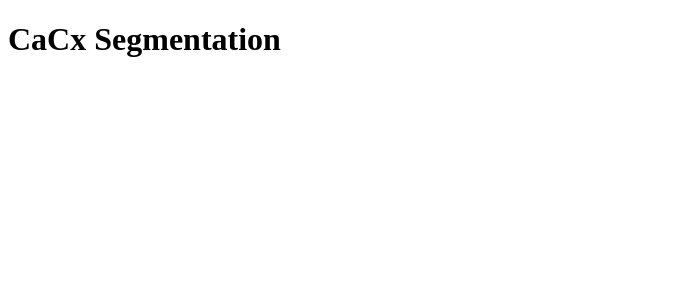
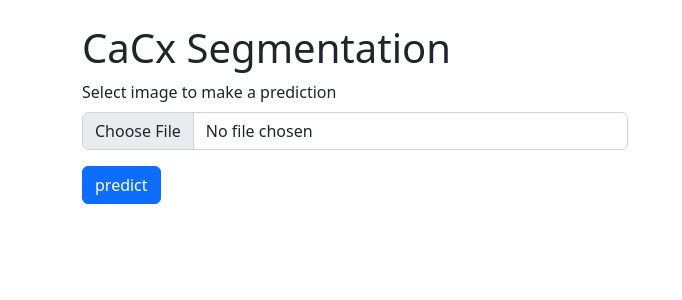
Before and after one commit to Catherinelapir/cacx-seg, a Flask app: page / in a window 1280 px wide. Shown: the top 300 px of the page, without its empty margins (0-682 px from the left). Run offline with Flask 2, Linux system fonts and the light colour scheme.

Commit message:
Creates predictor UI

```diff
--- a/templates/index.html
+++ b/templates/index.html
@@ -5,11 +5,35 @@
     <meta charset="UTF-8">
     <meta http-equiv="X-UA-Compatible" content="IE=edge">
     <meta name="viewport" content="width=device-width, initial-scale=1.0">
+    <link href="https://cdn.jsdelivr.net/npm/bootstrap@5.2.0/dist/css/bootstrap.min.css" rel="stylesheet"
+        integrity="sha384-gH2yIJqKdNHPEq0n4Mqa/HGKIhSkIHeL5AyhkYV8i59U5AR6csBvApHHNl/vI1Bx" crossorigin="anonymous">
     <title>cacx segmentation</title>
 </head>
 
 <body>
-    <h1>CaCx Segmentation</h1>
+    <div class="container mt-4">
+        <h1>CaCx Segmentation</h1>
+
+        <div class="row">
+            <div class="col-sm-6">
+                <form method="POST" action="" enctype="multipart/form-data">
+                    <div class="mb-3">
+                        <label for="formFile" class="form-label">Select image to make a prediction</label>
+                        <input class="form-control" type="file" id="formFile" name="image">
+                    </div>
+                    <button class="btn btn-primary" type="submit">predict</button>
+                </form>
+            </div>
+            <div class="col-sm-6">
+                {% if image %}
+                <img src="{{image_url}}" alt="">
+                {% endif %}
+            </div>
+        </div>
+    </div>
+    <script src="https://cdn.jsdelivr.net/npm/bootstrap@5.2.0/dist/js/bootstrap.bundle.min.js"
+        integrity="sha384-A3rJD856KowSb7dwlZdYEkO39Gagi7vIsF0jrRAoQmDKKtQBHUuLZ9AsSv4jD4Xa"
+        crossorigin="anonymous"></script>
 </body>
 
 </html>
```
